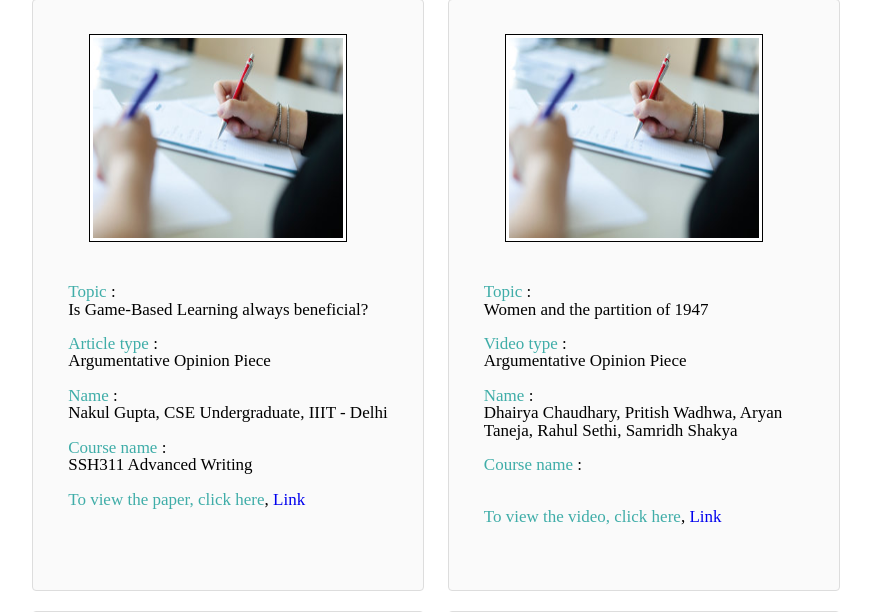
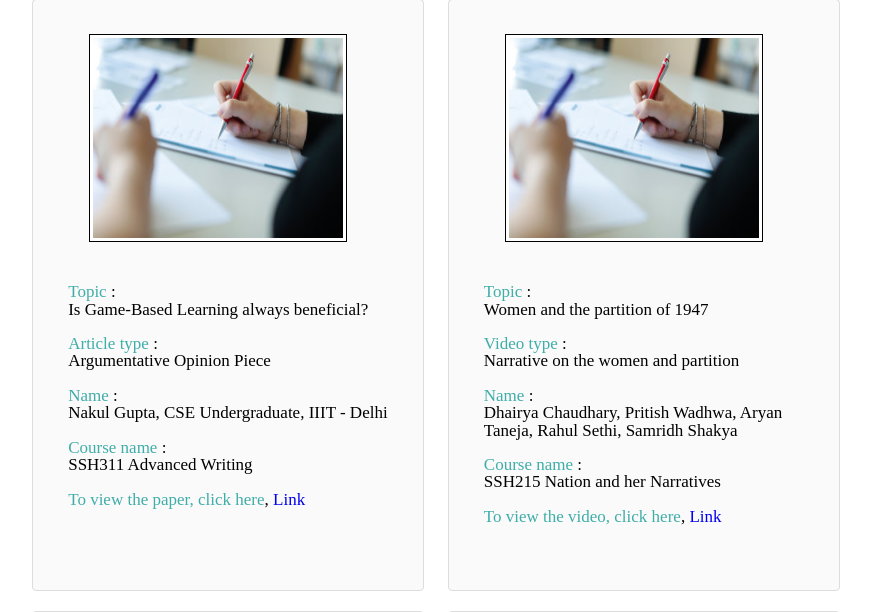
Before and after one commit to pragya2211/AcademicWriting, a PHP site: page /Researchblog.php in a window 1280 px wide. Shown: the part 228-840 px from the top of the page, without its empty margins (204-1075 px from the left). Run offline with PHP 8.4, Linux system fonts and the light colour scheme; some web fonts are replaced.

Commit message:
Update Researchblog.php

```diff
--- a/Researchblog.php
+++ b/Researchblog.php
@@ -24,12 +24,12 @@
 <p align="left" style="width:350px;margin-left: 15px;  font-family:Old Standard TT;font-size:17px;">
 	<a style="color: #3fada8">Topic </a>:<br>Women and the partition of 1947
 	<br><br>
-	<a style="color: #3fada8">Video type </a>: <br>Argumentative Opinion Piece
+	<a style="color: #3fada8">Video type </a>: <br>Narrative on the women and partition
 	<br><br>
 
 	<a style="color: #3fada8">Name</a> :<br> Dhairya Chaudhary, Pritish Wadhwa, Aryan Taneja, Rahul Sethi, Samridh Shakya
 	<br><br>
-	<a style="color: #3fada8">Course name</a> :<br>
+	<a style="color: #3fada8">Course name</a> :<br> SSH215 Nation and her Narratives
 	<br><br>
 	<a style="color: #3fada8">To view the video, click here</a>,
 	<a href = "https://www.youtube.com/watch?v=LDH6xg-55OQ&t=1s"> Link </a>
```
